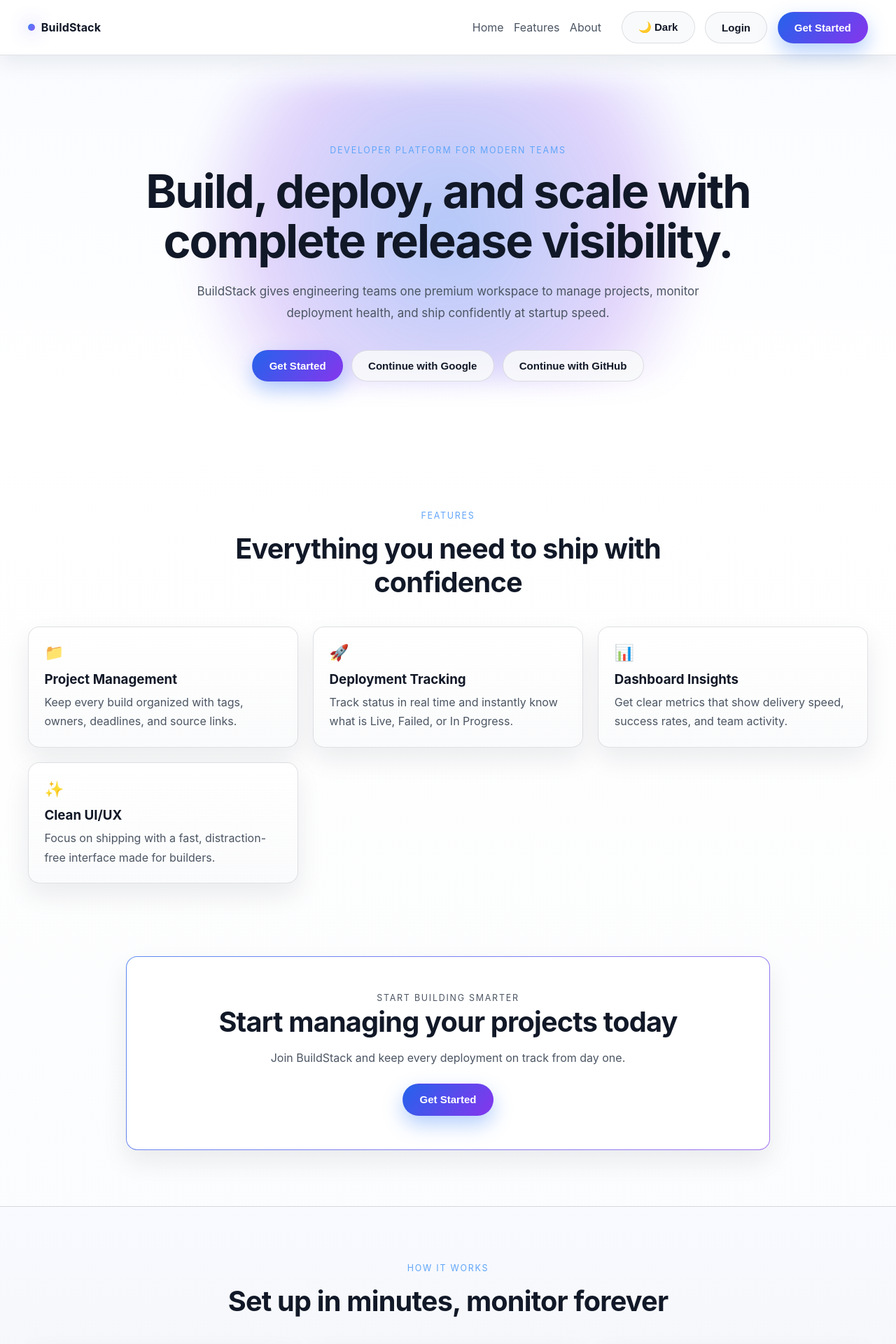
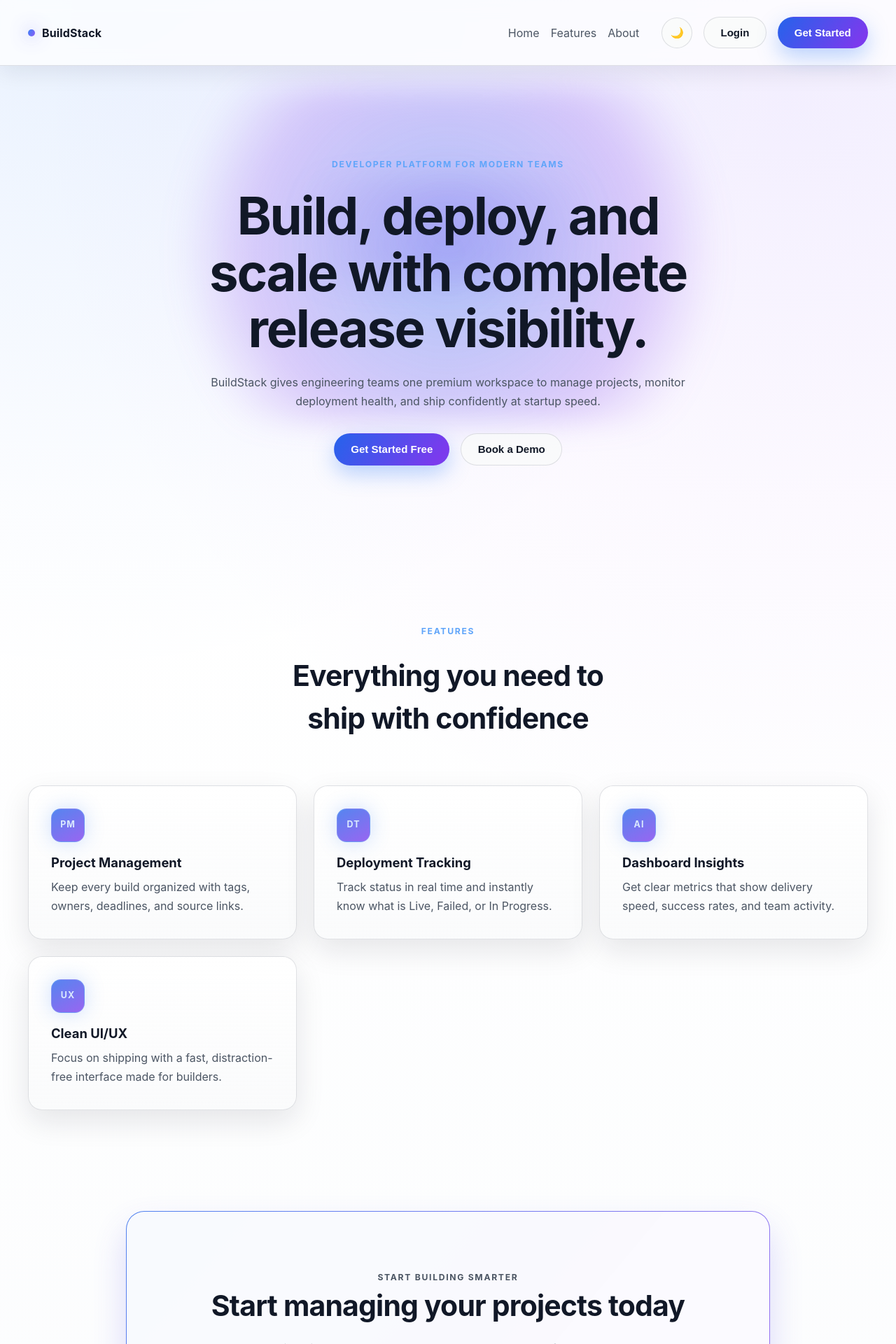
Before and after one commit to vishakhatiti/BuildStack, a React app in the folder frontend/: page / in a window 1280 px wide. Shown: the top 1920 px of the page at 70% size. Built offline with nearby package versions, Linux system fonts and the light colour scheme; the HTML template or start-up script is replaced by a standard one.

Commit message:
Elevate landing page with premium SaaS visuals and motion

```diff
--- a/frontend/src/components/Features.jsx
+++ b/frontend/src/components/Features.jsx
@@ -1,21 +1,21 @@
 const featureItems = [
   {
-    icon: "📁",
+    icon: "PM",
     title: "Project Management",
     description: "Keep every build organized with tags, owners, deadlines, and source links.",
   },
   {
-    icon: "🚀",
+    icon: "DT",
     title: "Deployment Tracking",
     description: "Track status in real time and instantly know what is Live, Failed, or In Progress.",
   },
   {
-    icon: "📊",
+    icon: "AI",
     title: "Dashboard Insights",
     description: "Get clear metrics that show delivery speed, success rates, and team activity.",
   },
   {
-    icon: "✨",
+    icon: "UX",
     title: "Clean UI/UX",
     description: "Focus on shipping with a fast, distraction-free interface made for builders.",
   },
@@ -31,8 +31,12 @@ const Features = () => {
         </div>
 
         <div className="features-grid">
-          {featureItems.map((feature) => (
-            <article className="feature-card reveal" key={feature.title}>
+          {featureItems.map((feature, index) => (
+            <article
+              className="feature-card reveal"
+              key={feature.title}
+              style={{ "--stagger": `${index * 0.1}s` }}
+            >
               <span className="feature-icon" aria-hidden="true">
                 {feature.icon}
               </span>
--- a/frontend/src/components/Hero.jsx
+++ b/frontend/src/components/Hero.jsx
@@ -4,7 +4,7 @@ const Hero = () => {
       <div className="hero-glow" aria-hidden="true" />
       <div className="container hero-layout animate-in">
         <p className="eyebrow">Developer platform for modern teams</p>
-        <h1>Build, deploy, and scale with complete release visibility.</h1>
+        <h1 className="hero-title">Build, deploy, and scale with complete release visibility.</h1>
         <p className="hero-description">
           BuildStack gives engineering teams one premium workspace to manage projects, monitor
           deployment health, and ship confidently at startup speed.
@@ -12,13 +12,10 @@ const Hero = () => {
 
         <div className="hero-actions">
           <button className="btn btn-primary" type="button">
-            Get Started
+            Get Started Free
           </button>
           <button className="btn btn-secondary" type="button">
-            Continue with Google
-          </button>
-          <button className="btn btn-ghost" type="button">
-            Continue with GitHub
+            Book a Demo
           </button>
         </div>
       </div>
--- a/frontend/src/components/Navbar.jsx
+++ b/frontend/src/components/Navbar.jsx
@@ -2,6 +2,7 @@ import { useTheme } from "../context/ThemeContext";
 
 const Navbar = () => {
   const { theme, toggleTheme } = useTheme();
+  const nextTheme = theme === "dark" ? "light" : "dark";
 
   return (
     <header className="navbar" id="home">
@@ -19,12 +20,13 @@ const Navbar = () => {
 
         <div className="nav-actions">
           <button
-            className="btn btn-theme"
+            className="btn btn-theme-icon"
             type="button"
             onClick={toggleTheme}
-            aria-label={`Switch to ${theme === "dark" ? "light" : "dark"} mode`}
+            aria-label={`Switch to ${nextTheme} mode`}
+            title={`Switch to ${nextTheme} mode`}
           >
-            {theme === "dark" ? "☀️ Light" : "🌙 Dark"}
+            {theme === "dark" ? "☀️" : "🌙"}
           </button>
           <button className="btn btn-ghost" type="button">
             Login
--- a/frontend/src/styles/landing.css
+++ b/frontend/src/styles/landing.css
@@ -1,6 +1,14 @@
 :root {
-  --radius-card: 16px;
-  --transition-base: 0.28s ease;
+  --space-1: 8px;
+  --space-2: 16px;
+  --space-3: 24px;
+  --space-4: 32px;
+  --space-5: 64px;
+  --space-6: 96px;
+  --radius-card: 20px;
+  --radius-pill: 999px;
+  --transition-base: 0.3s ease;
+  --transition-slow: 0.55s ease;
 }
 
 * {
@@ -14,8 +22,9 @@ body {
 }
 
 body {
-  font-family: Inter, ui-sans-serif, system-ui, -apple-system, Segoe UI, Roboto, Helvetica, Arial,
-    sans-serif;
+  font-family: Inter, Manrope, ui-sans-serif, system-ui, -apple-system, Segoe UI, Roboto, Helvetica,
+    Arial, sans-serif;
+  line-height: 1.5;
   transition: background 0.35s ease, color 0.35s ease;
 }
 
@@ -23,36 +32,42 @@ body.dark {
   --bg: #0b0f19;
   --bg-soft: #101827;
   --surface: rgba(17, 24, 39, 0.82);
-  --surface-strong: rgba(17, 24, 39, 0.94);
-  --text: #ffffff;
+  --surface-strong: rgba(17, 24, 39, 0.9);
+  --text: #f8fafc;
   --text-subtle: #9ca3af;
   --line: rgba(148, 163, 184, 0.24);
-  --navbar-bg: rgba(15, 23, 42, 0.7);
+  --line-strong: rgba(96, 165, 250, 0.42);
+  --navbar-bg: rgba(11, 15, 25, 0.62);
   --navbar-shadow: none;
   --muted-bg: linear-gradient(180deg, rgba(9, 14, 27, 0.72), rgba(11, 16, 31, 0.92));
-  --shadow-soft: 0 18px 42px rgba(2, 6, 23, 0.45);
-  --shadow-strong: 0 28px 65px rgba(79, 70, 229, 0.25);
+  --shadow-soft: 0 18px 46px rgba(2, 6, 23, 0.42);
+  --shadow-strong: 0 26px 68px rgba(79, 70, 229, 0.28);
   background:
-    radial-gradient(circle at 14% -8%, rgba(59, 130, 246, 0.3), transparent 36%),
-    radial-gradient(circle at 85% 0%, rgba(147, 51, 234, 0.24), transparent 35%),
-    linear-gradient(180deg, #080c16 0%, var(--bg) 32%, #090d19 100%);
+    radial-gradient(circle at 12% -8%, rgba(59, 130, 246, 0.25), transparent 35%),
+    radial-gradient(circle at 82% 2%, rgba(168, 85, 247, 0.2), transparent 36%),
+    radial-gradient(circle at 50% 72%, rgba(37, 99, 235, 0.1), transparent 42%),
+    linear-gradient(180deg, #080c16 0%, #0b0f19 34%, #090d19 100%);
   color: var(--text);
 }
 
 body.light {
   --bg: #ffffff;
   --bg-soft: #f9fafb;
-  --surface: rgba(255, 255, 255, 0.96);
-  --surface-strong: rgba(255, 255, 255, 1);
+  --surface: rgba(255, 255, 255, 0.94);
+  --surface-strong: rgba(255, 255, 255, 0.96);
   --text: #111827;
   --text-subtle: #4b5563;
   --line: rgba(15, 23, 42, 0.12);
-  --navbar-bg: rgba(255, 255, 255, 0.95);
+  --line-strong: rgba(99, 102, 241, 0.38);
+  --navbar-bg: rgba(255, 255, 255, 0.72);
   --navbar-shadow: 0 10px 30px rgba(15, 23, 42, 0.08);
   --muted-bg: linear-gradient(180deg, #f8faff 0%, #f3f4f6 100%);
-  --shadow-soft: 0 16px 36px rgba(15, 23, 42, 0.08);
-  --shadow-strong: 0 24px 46px rgba(79, 70, 229, 0.2);
-  background: linear-gradient(180deg, #f8fbff 0%, var(--bg) 22%, #f8fafc 100%);
+  --shadow-soft: 0 16px 42px rgba(15, 23, 42, 0.1);
+  --shadow-strong: 0 24px 48px rgba(79, 70, 229, 0.2);
+  background:
+    radial-gradient(circle at 10% 0%, rgba(59, 130, 246, 0.08), transparent 26%),
+    radial-gradient(circle at 88% 4%, rgba(168, 85, 247, 0.08), transparent 30%),
+    linear-gradient(180deg, #f8fbff 0%, #ffffff 20%, #f8fafc 100%);
   color: var(--text);
 }
 
@@ -73,20 +88,21 @@ a {
 }
 
 .section {
-  padding: max(5rem, 80px) 0;
+  padding: clamp(80px, 10vw, 120px) 0;
 }
 
 .eyebrow {
-  margin: 0 0 1rem;
-  font-size: 0.78rem;
+  margin: 0 0 var(--space-3);
+  font-size: 0.76rem;
   letter-spacing: 0.14em;
   text-transform: uppercase;
+  font-weight: 700;
   color: #60a5fa;
 }
 
 .btn {
   border: 1px solid transparent;
-  border-radius: 999px;
+  border-radius: var(--radius-pill);
   padding: 0.82rem 1.45rem;
   font-weight: 600;
   font-size: 0.94rem;
@@ -103,29 +119,38 @@ a {
 
 .btn-primary {
   color: #ffffff;
-  background-image: linear-gradient(128deg, #2563eb, #7c3aed, #3b82f6);
+  background-image: linear-gradient(126deg, #2563eb, #7c3aed, #3b82f6);
   background-size: 180% 180%;
-  box-shadow: 0 12px 28px rgba(59, 130, 246, 0.38);
+  box-shadow: 0 12px 30px rgba(59, 130, 246, 0.34);
 }
 
 .btn-primary:hover {
   background-position: 100% 50%;
-  box-shadow: 0 20px 40px rgba(109, 40, 217, 0.35), 0 0 24px rgba(59, 130, 246, 0.35);
+  box-shadow: 0 22px 40px rgba(109, 40, 217, 0.35), 0 0 26px rgba(59, 130, 246, 0.32);
 }
 
 .btn-secondary,
 .btn-ghost,
-.btn-theme {
+.btn-theme-icon {
   color: var(--text);
   border-color: var(--line);
-  background: color-mix(in srgb, var(--bg-soft) 86%, transparent);
+  background: color-mix(in srgb, var(--bg-soft) 82%, transparent);
 }
 
 .btn-secondary:hover,
 .btn-ghost:hover,
-.btn-theme:hover {
-  border-color: color-mix(in srgb, #7c3aed 42%, var(--line));
+.btn-theme-icon:hover {
+  border-color: var(--line-strong);
   box-shadow: var(--shadow-soft);
+}
+
+.btn-theme-icon {
+  min-width: 44px;
+  width: 44px;
+  height: 44px;
+  padding: 0;
+  display: grid;
+  place-items: center;
 }
 
 .navbar {
@@ -133,7 +158,7 @@ a {
   top: 0;
   z-index: 1100;
   width: 100%;
-  backdrop-filter: blur(14px);
+  backdrop-filter: blur(10px);
   background: var(--navbar-bg);
   border-bottom: 1px solid var(--line);
   box-shadow: var(--navbar-shadow);
@@ -144,14 +169,14 @@ a {
   display: flex;
   align-items: center;
   justify-content: space-between;
-  gap: 1rem;
-  padding: 1rem 0;
+  gap: var(--space-2);
+  padding: var(--space-3) 0;
 }
 
 .brand {
   display: inline-flex;
   align-items: center;
-  gap: 0.55rem;
+  gap: 10px;
   font-weight: 700;
   letter-spacing: 0.01em;
 }
@@ -169,18 +194,32 @@ a {
 .footer-links {
   display: flex;
   align-items: center;
-  gap: 0.9rem;
+  gap: var(--space-2);
 }
 
 .nav-links {
   margin-left: auto;
-  margin-right: 0.8rem;
+  margin-right: var(--space-2);
 }
 
 .nav-links a,
 .footer-links a {
   color: var(--text-subtle);
+  position: relative;
   transition: color var(--transition-base);
+}
+
+.nav-links a::after {
+  content: "";
+  position: absolute;
+  left: 0;
+  bottom: -6px;
+  width: 100%;
+  height: 2px;
+  transform: scaleX(0);
+  transform-origin: right;
+  transition: transform var(--transition-base);
+  background: linear-gradient(120deg, #3b82f6, #8b5cf6);
 }
 
 .nav-links a:hover,
@@ -188,22 +227,27 @@ a {
   color: var(--text);
 }
 
+.nav-links a:hover::after {
+  transform: scaleX(1);
+  transform-origin: left;
+}
+
 .hero-section {
   position: relative;
   overflow: hidden;
-  padding: 8rem 0 6.5rem;
+  padding: clamp(88px, 11vw, 132px) 0 clamp(72px, 9vw, 108px);
 }
 
 .hero-glow {
   position: absolute;
-  inset: 6% auto auto 50%;
+  inset: 4% auto auto 50%;
   width: min(960px, 96vw);
-  height: 430px;
+  height: 480px;
   transform: translateX(-50%);
   border-radius: 999px;
   background:
-    radial-gradient(circle, rgba(37, 99, 235, 0.34), rgba(124, 58, 237, 0.2) 50%, transparent 72%);
-  filter: blur(18px);
+    radial-gradient(circle, rgba(37, 99, 235, 0.34), rgba(124, 58, 237, 0.23) 52%, transparent 72%);
+  filter: blur(22px);
   pointer-events: none;
 }
 
@@ -214,32 +258,46 @@ a {
   text-align: center;
 }
 
-.hero-layout h1 {
+.hero-title {
   margin: 0;
-  font-size: clamp(2.4rem, 5.2vw, 4.4rem);
-  line-height: 1.07;
+  font-size: clamp(2.8rem, 5.8vw, 5rem);
+  line-height: 1.08;
   letter-spacing: -0.03em;
+  text-wrap: balance;
+}
+
+.hero-title::before {
+  content: "";
+  position: absolute;
+  left: 50%;
+  top: 7%;
+  width: min(620px, 90vw);
+  height: 150px;
+  transform: translateX(-50%);
+  background: radial-gradient(circle, rgba(124, 58, 237, 0.22), transparent 68%);
+  filter: blur(22px);
+  z-index: -1;
 }
 
 .hero-description {
-  margin: 1.3rem auto 0;
-  max-width: 730px;
+  margin: var(--space-3) auto 0;
+  max-width: 700px;
   color: var(--text-subtle);
-  font-size: 1.06rem;
-  line-height: 1.8;
+  font-size: 1rem;
+  line-height: 1.7;
 }
 
 .hero-actions {
-  margin-top: 2.35rem;
+  margin-top: var(--space-4);
   display: flex;
   justify-content: center;
   flex-wrap: wrap;
-  gap: 0.75rem;
+  gap: var(--space-2);
 }
 
 .section-heading {
-  max-width: 690px;
-  margin: 0 auto 2.4rem;
+  max-width: 700px;
+  margin: 0 auto var(--space-5);
   text-align: center;
 }
 
@@ -247,15 +305,16 @@ a {
 .cta-card h2,
 .trust-panel h2 {
   margin: 0;
-  font-size: clamp(2rem, 3.1vw, 3rem);
+  font-size: clamp(2rem, 3.2vw, 3.2rem);
   letter-spacing: -0.02em;
+  text-wrap: balance;
 }
 
 .features-grid,
 .steps-grid {
   display: grid;
   grid-template-columns: repeat(3, minmax(0, 1fr));
-  gap: 1.35rem;
+  gap: var(--space-3);
 }
 
 .feature-card,
@@ -269,7 +328,7 @@ a {
 
 .feature-card,
 .step-card {
-  padding: 1.4rem;
+  padding: var(--space-4);
   transition: transform var(--transition-base), box-shadow var(--transition-base),
     border-color var(--transition-base);
 }
@@ -277,13 +336,14 @@ a {
 .feature-card:hover,
 .step-card:hover {
   transform: scale(1.03);
-  border-color: color-mix(in srgb, #6366f1 42%, var(--line));
+  border-color: var(--line-strong);
   box-shadow: var(--shadow-strong);
 }
 
 .feature-card h3,
 .step-card h3 {
-  margin: 0.8rem 0 0.5rem;
+  margin: var(--space-2) 0 var(--space-1);
+  font-size: 1.15rem;
 }
 
 .feature-card p,
@@ -297,32 +357,62 @@ a {
 }
 
 .feature-icon {
-  font-size: 1.4rem;
+  width: 48px;
+  height: 48px;
+  display: inline-flex;
+  align-items: center;
+  justify-content: center;
+  border-radius: 14px;
+  font-size: 0.78rem;
+  font-weight: 700;
+  letter-spacing: 0.08em;
+  color: #dbeafe;
+  border: 1px solid rgba(125, 211, 252, 0.3);
+  background: linear-gradient(150deg, rgba(37, 99, 235, 0.78), rgba(124, 58, 237, 0.78));
+  box-shadow: 0 0 28px rgba(59, 130, 246, 0.25);
 }
 
 .cta-section {
-  padding-top: 1.5rem;
+  padding-top: var(--space-3);
 }
 
 .cta-card {
   max-width: 920px;
   margin: 0 auto;
   text-align: center;
-  padding: 3rem 1.8rem;
-  border-radius: var(--radius-card);
+  padding: clamp(48px, 7vw, 84px) var(--space-4);
+  border-radius: 26px;
   border: 1px solid transparent;
+  backdrop-filter: blur(10px);
   background:
     linear-gradient(var(--surface-strong), var(--surface-strong)) padding-box,
-    linear-gradient(130deg, rgba(37, 99, 235, 0.75), rgba(124, 58, 237, 0.72)) border-box;
-  box-shadow: var(--shadow-soft);
+    linear-gradient(130deg, rgba(37, 99, 235, 0.8), rgba(124, 58, 237, 0.72)) border-box;
+  box-shadow: var(--shadow-strong);
+  position: relative;
+  overflow: hidden;
+}
+
+.cta-card::before {
+  content: "";
+  position: absolute;
+  inset: auto -10% -35% auto;
+  width: 300px;
+  height: 220px;
+  border-radius: 999px;
+  background: radial-gradient(circle, rgba(96, 165, 250, 0.22), transparent 72%);
 }
 
 .cta-card h2 {
-  margin-bottom: 0.85rem;
+  margin-bottom: var(--space-2);
+}
+
+.cta-card p {
+  max-width: 620px;
+  margin-inline: auto;
 }
 
 .cta-card .btn {
-  margin-top: 1.45rem;
+  margin-top: var(--space-4);
 }
 
 .trust-panel {
@@ -330,25 +420,26 @@ a {
 }
 
 .trust-panel > p {
-  max-width: 720px;
-  margin: 1.2rem auto 0;
+  max-width: 700px;
+  margin: var(--space-3) auto 0;
 }
 
 .trust-metrics {
-  margin-top: 2.2rem;
+  margin-top: var(--space-5);
   display: grid;
   grid-template-columns: repeat(3, minmax(0, 1fr));
-  gap: 1rem;
+  gap: var(--space-3);
 }
 
 .trust-metrics div {
-  padding: 1.25rem;
+  padding: var(--space-4);
 }
 
 .trust-metrics strong {
   display: block;
-  font-size: 1.7rem;
-  margin-bottom: 0.35rem;
+  font-size: clamp(2.1rem, 3.3vw, 3rem);
+  line-height: 1.15;
+  margin-bottom: var(--space-1);
 }
 
 .muted {
@@ -368,13 +459,14 @@ a {
 
 .animate-in {
   opacity: 0;
-  animation: heroFadeUp 0.85s ease forwards;
+  animation: heroFadeUp 0.6s ease forwards;
 }
 
 .reveal {
   opacity: 0;
   transform: translateY(24px);
-  transition: opacity 0.7s ease, transform 0.7s ease;
+  transition: opacity var(--transition-slow), transform var(--transition-slow);
+  transition-delay: var(--stagger, 0s);
 }
 
 .reveal.is-visible {
@@ -385,7 +477,7 @@ a {
 @keyframes heroFadeUp {
   from {
     opacity: 0;
-    transform: translateY(18px);
+    transform: translateY(16px);
   }
 
   to {
@@ -418,12 +510,12 @@ a {
   }
 
   .section {
-    padding: 5rem 0;
+    padding: 80px 0;
   }
 
   .hero-section {
-    padding-top: 7.5rem;
-    padding-bottom: 5rem;
+    padding-top: 88px;
+    padding-bottom: 80px;
   }
 
   .features-grid,
```
Also changed, not shown: frontend/src/pages/LandingPage.jsx (+41 -9 lines).
